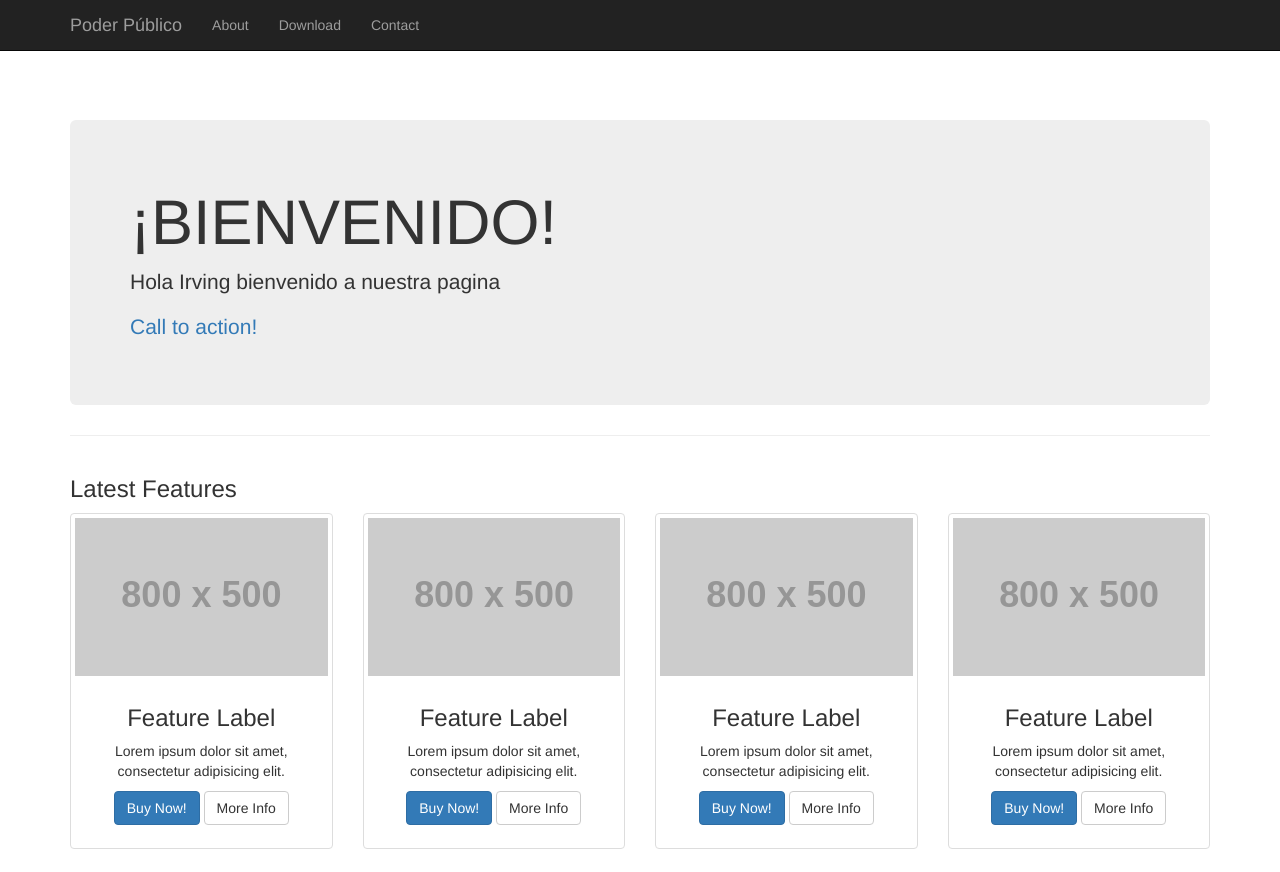
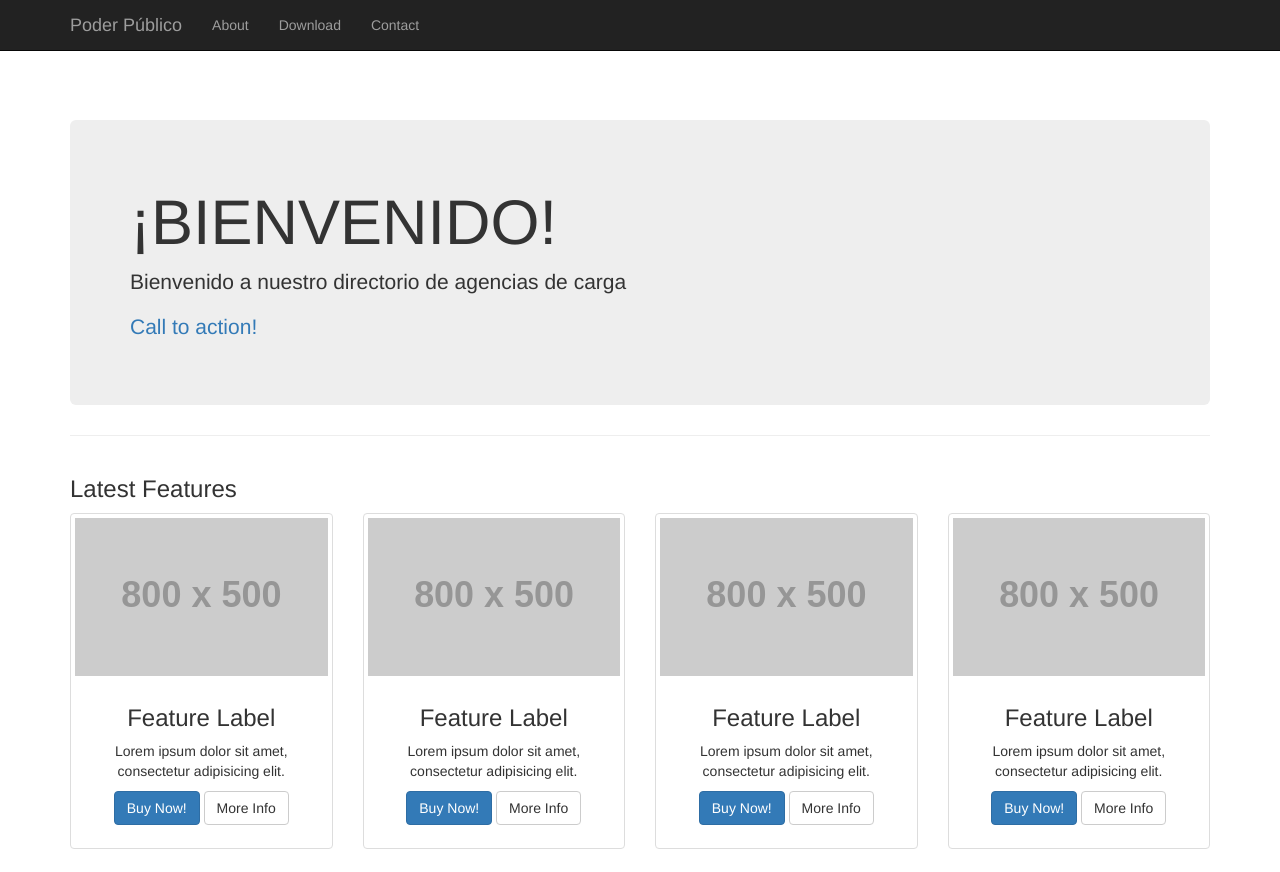
Before and after one commit to Guzm-poderpublico/poderpublicopty, a plain HTML site: page index.html in a window 1280 px wide. Shown: the top 872 px of the page. Drawn offline with Linux system fonts and the light colour scheme; placeholder pictures from the web are drawn by us.

Commit message:
Update index.html
excellents

```diff
--- a/index.html
+++ b/index.html
@@ -66,7 +66,7 @@
         <!-- Jumbotron Header -->
         <header class="jumbotron hero-spacer">
             <h1> ¡BIENVENIDO!</h1>
-            <p> Hola Irving bienvenido a nuestra pagina </p>
+            <p>  Bienvenido a nuestro directorio de agencias de carga </p>
             <p><a class="#">Call to action!</a>
             </p>
         </header>
```
